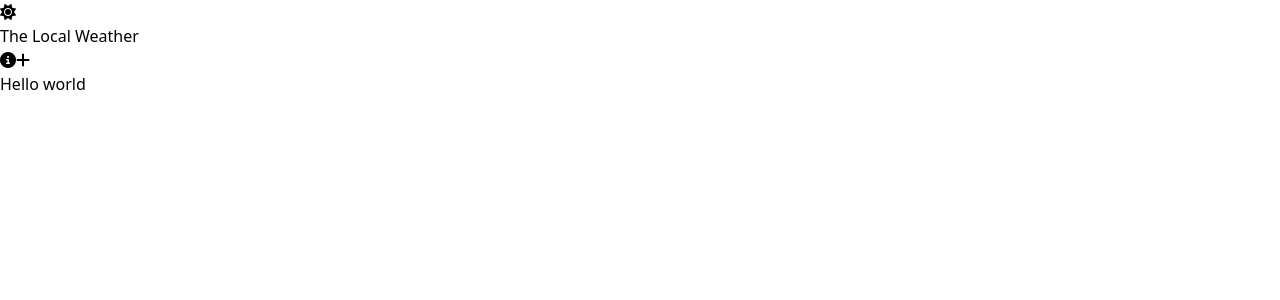
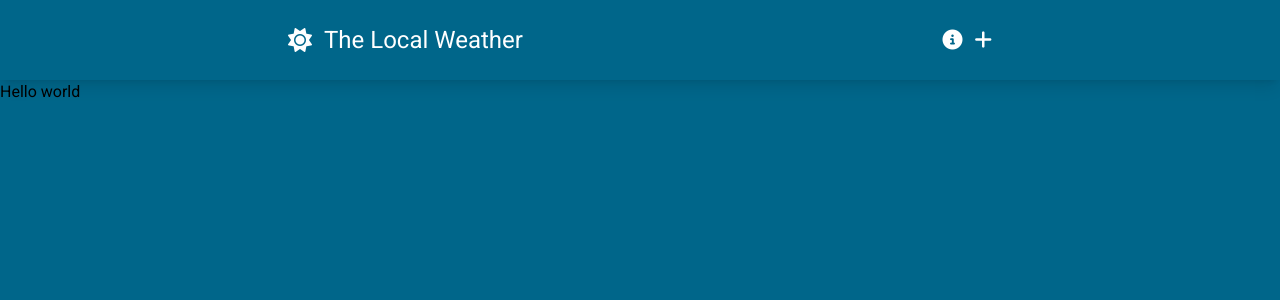
Before and after one commit to EmilNilssonDataDuctus/learn-vue-w-tailwind, a Vue app: page / in a window 1280 px wide. Shown: the top 300 px of the page. Built offline with nearby package versions, Linux system fonts and the light colour scheme.

Commit message:
Fix typo in tailwind config js

```diff
--- a/tailwind.config.js
+++ b/tailwind.config.js
@@ -1,6 +1,6 @@
 /** @type {import('tailwindcss').Config} */
 module.exports = {
-  content: ["./index.html", ".src/**/*.{vue,js,tx,jsx,tsx}"],
+  content: ["./index.html", "./src/**/*.{vue,js,tx,jsx,tsx}"],
   theme: {
     extend: {
       colors: {
```
